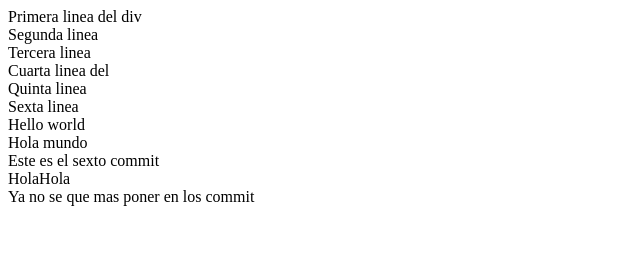
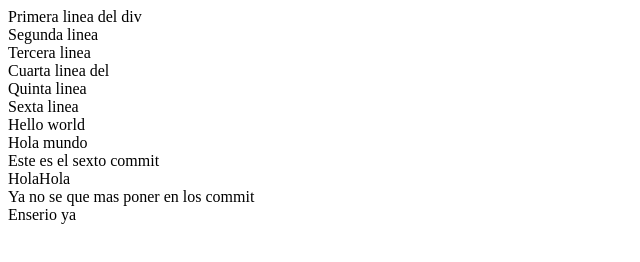
Before and after one commit to JbautipfBackup/BuenasPracticas2024, a plain HTML site: page index.html in a window 1280 px wide. Shown: the full height of the page, 0-640 px from the left. Drawn offline with Linux system fonts and the light colour scheme.

Commit message:
9 commit

```diff
--- a/index.html
+++ b/index.html
@@ -17,5 +17,6 @@
     <div>Este es el sexto commit</div>
     <div>HolaHola</div>
     <div>Ya no se que mas poner en los commit</div>
+    <div>Enserio ya</div>
 </body>
 </html>
```
